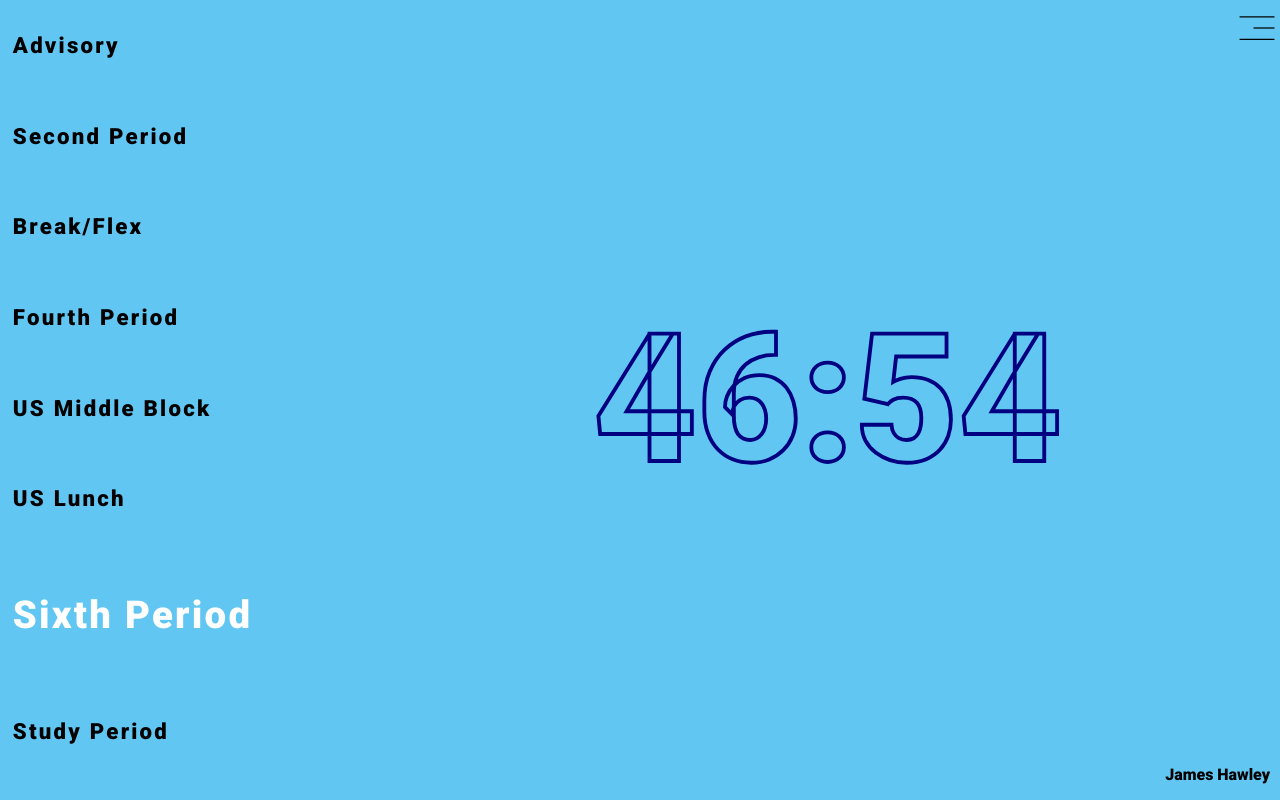
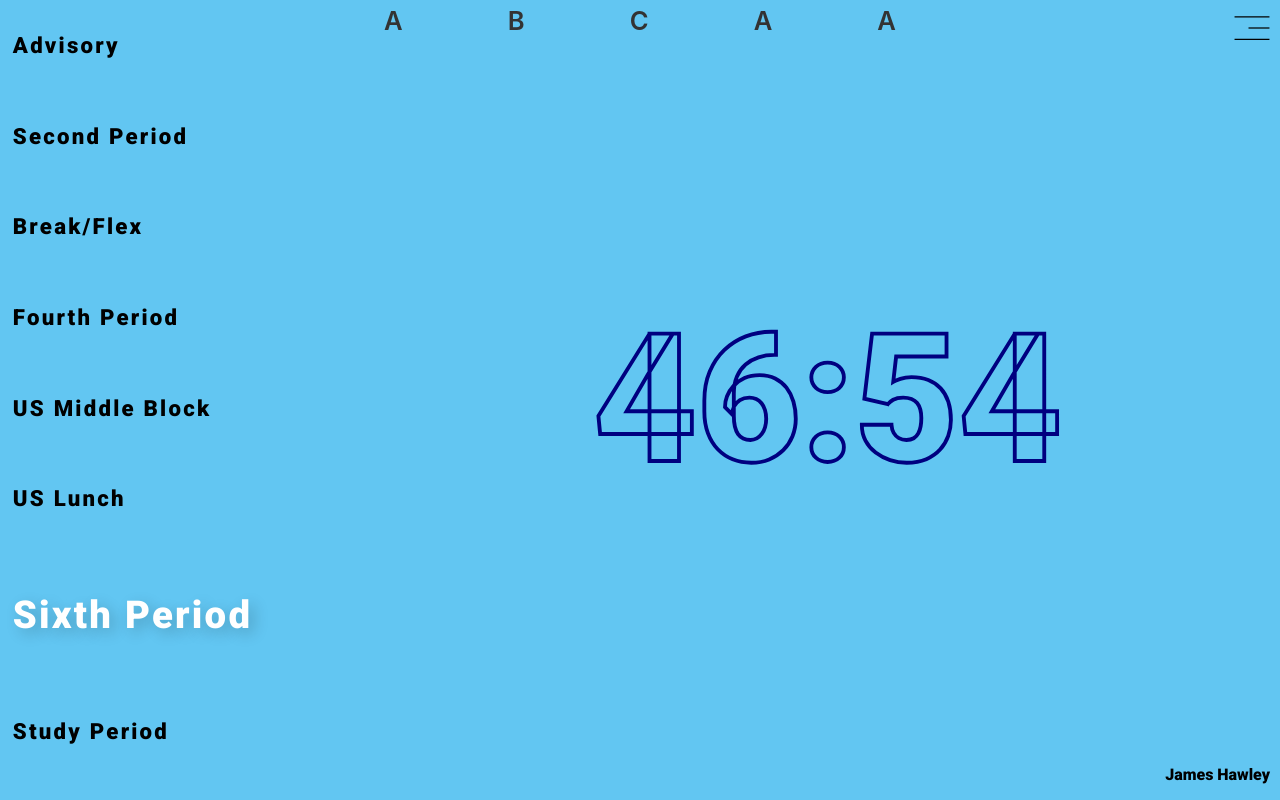
Before and after one commit to jameshawley29/tpstime, a Svelte app: page / in a window 1280 px wide. Built offline with nearby package versions, Linux system fonts and the light colour scheme.

Commit message:
day forcast
Added Day Forecast and a shadow to the highlighted period.

```diff
--- a/src/App.svelte
+++ b/src/App.svelte
@@ -13,6 +13,7 @@
     import Time from './Time.svelte';
     import Period from './Periods.svelte'
     import MenuButton from './MenuButton.svelte';
+	import Forcast from './Forcast.svelte';
 
     let periods = [
   {
@@ -79,6 +80,9 @@ let current_period = 0;
 </script>
 
 <body>
+	<div id="forcast-bar">
+		<Forcast></Forcast>
+	</div>
     <div id="menu-bar">
         <MenuButton></MenuButton>
     </div>
@@ -141,4 +145,12 @@ let current_period = 0;
         justify-content: space-around;
 
     }
+
+	#forcast-bar {
+		position: absolute;
+
+		top: 5px;
+		left: 50%;
+		margin-left: -20vw;
+	}
 </style>
--- /dev/null
+++ b/src/Forcast.svelte
@@ -0,0 +1,26 @@
+<script>
+    let weekSchedule = ["A","B","C","A","A"]
+
+</script>
+
+<div>
+    {#each weekSchedule as day}
+        <p>{day}</p>
+    {/each}
+</div>
+
+<style>
+    div {
+        display: flex;
+        width: 40vw;
+
+        justify-content: space-between;
+    }
+
+    div > p {
+        font-size: 2vw;
+        font-weight: 600;
+        text-align: center;
+        margin: 0;
+    }
+</style>
--- a/src/MenuButton.svelte
+++ b/src/MenuButton.svelte
@@ -5,7 +5,7 @@
     }
 </script>
 
-<div style="{pressed? "transform: translateX(-20px)": ""}">
+<div style="{pressed? "transform: translateX(0px)": ""}">
     <svg on:click={clicked} on:keydown={clicked} width="81" height="87" viewBox="0 0 81 87" fill="none" xmlns="http://www.w3.org/2000/svg">
         <g id="Group">
         <path style="{pressed? "transform: rotate(45deg) translate(-15%, 30%)": ""}" id="Vector1" d="M70.875 14.1375H10.125V16.3125H70.875V14.1375Z" fill="black"/>
@@ -39,7 +39,7 @@
         justify-content: space-evenly;
         align-content: center;
 
-        transform: translateX(200px);
+        transform: translateX(195px);
     }
 
     button.button {
--- a/src/Periods.svelte
+++ b/src/Periods.svelte
@@ -7,14 +7,17 @@
 
         let font_size = 1.736
         let font_color = "black"
+        let shadow = ""
 
         function update() {
             if (i == current_period) {
                 font_size = 3
                 font_color = "white"
+                shadow = "5px 5px 15px rgba(0, 0, 0, 0.2)"
             } else {
                 font_size = 1.736
                 font_color = "black"
+                shadow = ""
             }
         }
         update()
@@ -22,7 +25,7 @@
 
     </script>
 
-    <div style="font-size: {font_size}vw; color: {font_color}">
+    <div style="font-size: {font_size}vw; color: {font_color}; text-shadow: {shadow}">
         <p id="name" >
             {period.name}
         </p>
```
